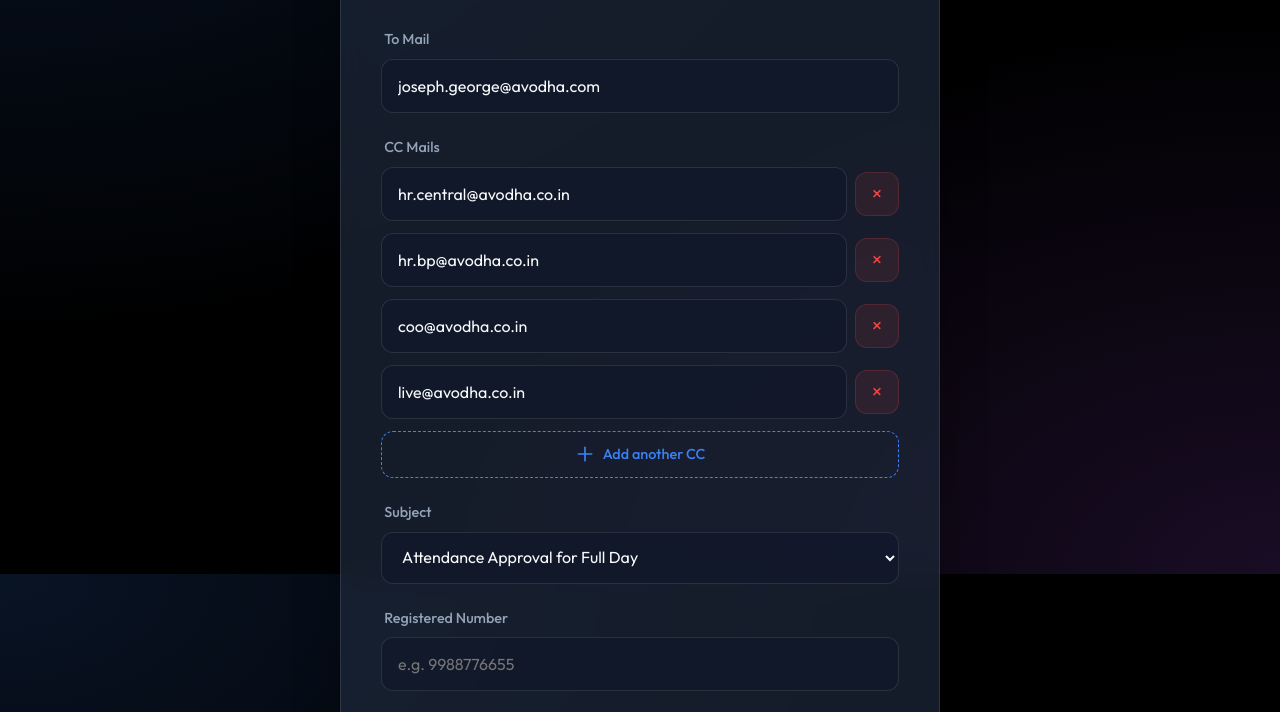
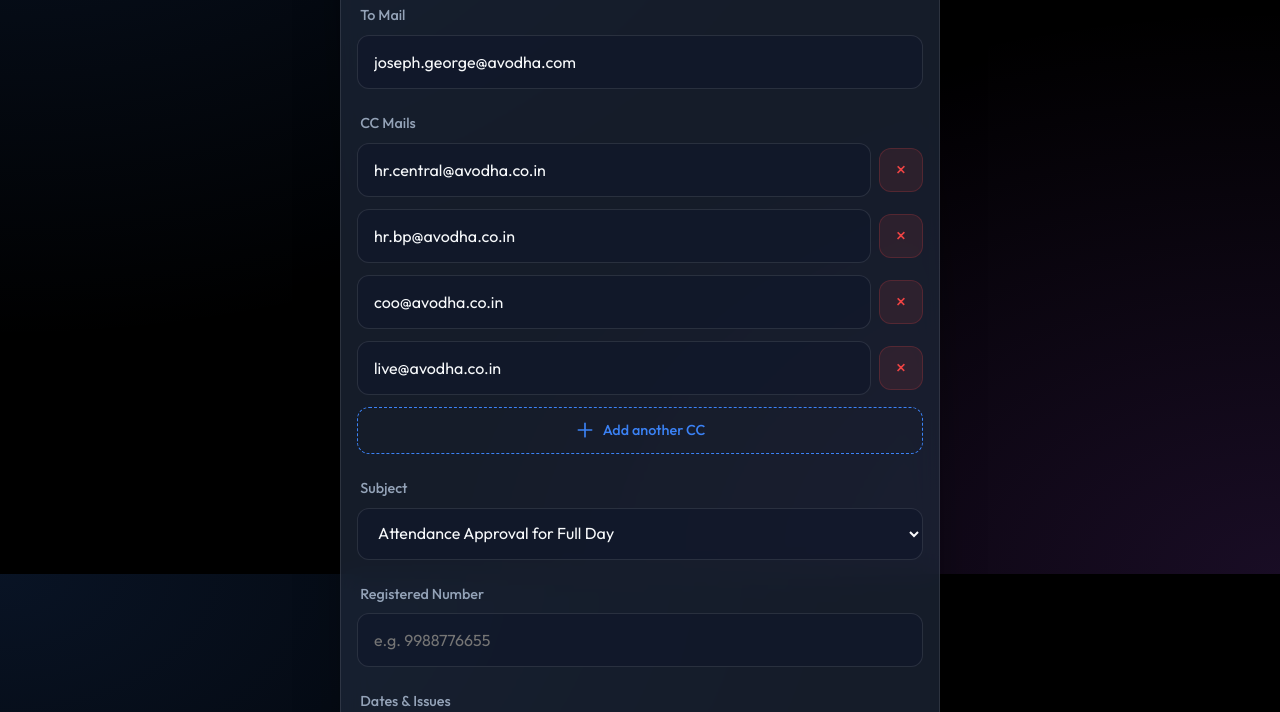
Before and after one commit to rayees004/office-time-calculations, a plain HTML site: page SA.html in a window 1280 px wide. Shown: the part 226-938 px from the top of the page. Drawn offline with nearby package versions, Linux system fonts and the light colour scheme.

Commit message:
device size issue fixed

```diff
--- a/SA.html
+++ b/SA.html
@@ -50,7 +50,7 @@
             -webkit-backdrop-filter: blur(16px);
             border: 1px solid var(--border-color);
             border-radius: 24px;
-            padding: 2.5rem;
+            padding: 1rem;
             width: 100%;
             max-width: 600px;
             box-shadow: 0 25px 50px -12px rgba(0, 0, 0, 0.5);
```
